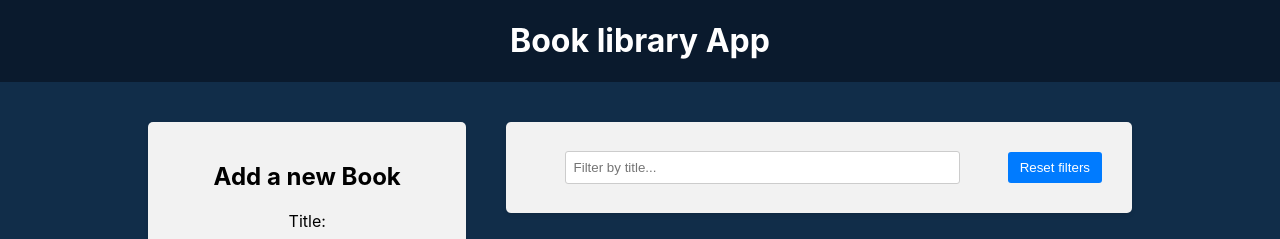
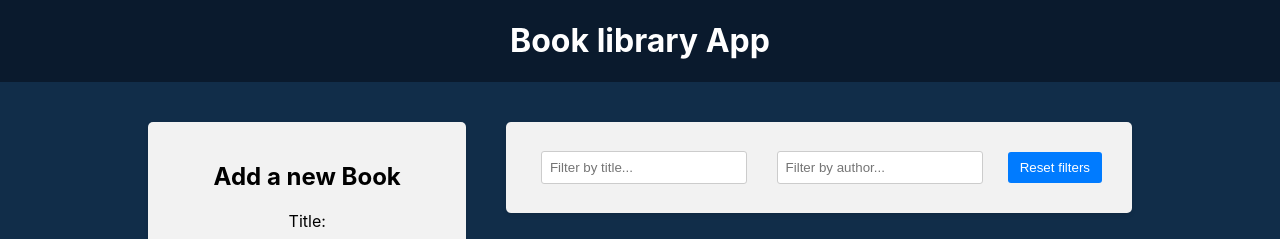
Before and after one commit to VladimirRogalev/30-react-redux, a React (Create React App) app in the folder frontend/: page / in a window 1280 px wide. Shown: the top 239 px of the page. Built offline with nearby package versions, Linux system fonts and the light colour scheme.

Commit message:
Filter by author

```diff
--- a/frontend/src/components/BookList/BookList.js
+++ b/frontend/src/components/BookList/BookList.js
@@ -3,17 +3,22 @@ import { BsBookmarkStarFill, BsBookmarkStar } from 'react-icons/bs';
 import { deleteBook, toggleFavorite } from '../../redux/books/actionCreators';
 import './BookList.css';
 import { useSelector } from 'react-redux';
-import { selectTitleFilter } from '../../redux/slices/filterSlice';
+import {
+  selectAuthorFilter,
+  selectTitleFilter,
+} from '../../redux/slices/filterSlice';
 
 const BookList = () => {
   const books = useSelector((state) => state.books);
   const titleFilter = useSelector(selectTitleFilter);
+  const authorFilter = useSelector(selectAuthorFilter);
 
   const filteredBooks = books.filter((book) => {
-    const matchesTitle = book.title
-      .toLowerCase()
-      .includes(titleFilter.toLowerCase());
-    return matchesTitle;
+    const matchesTitleAndAuthor =
+      book.title.toLowerCase().includes(titleFilter.toLowerCase()) &&
+      book.author.toLowerCase().includes(authorFilter.toLowerCase());
+
+    return matchesTitleAndAuthor;
   });
   const dispatch = useDispatch();
 
--- a/frontend/src/components/Filter/Filter.js
+++ b/frontend/src/components/Filter/Filter.js
@@ -2,6 +2,8 @@ import { useDispatch, useSelector } from 'react-redux';
 import {
   setTitleFilter,
   selectTitleFilter,
+  setAuthorFilter,
+  selectAuthorFilter,
   resetFilters,
 } from '../../redux/slices/filterSlice';
 import './Filter.css';
@@ -9,10 +11,16 @@ import './Filter.css';
 const Filter = () => {
   const dispatch = useDispatch();
   const titleFilter = useSelector(selectTitleFilter);
+  const authorFilter = useSelector(selectAuthorFilter);
 
   const handleTitleFilterChange = (e) => {
     dispatch(setTitleFilter(e.target.value));
   };
+
+  const handleAuthorFilterChange = (e) => {
+    dispatch(setAuthorFilter(e.target.value));
+  };
+
   const handleResetFilters = () => {
     dispatch(resetFilters());
   };
@@ -27,6 +35,14 @@ const Filter = () => {
             onChange={handleTitleFilterChange}
           />
         </div>
+        <div className="filter-group">
+          <input
+            type="text"
+            value={authorFilter}
+            placeholder="Filter by author..."
+            onChange={handleAuthorFilterChange}
+          />
+        </div>
         <button type="button" onClick={handleResetFilters}>
           Reset filters
         </button>
--- a/frontend/src/redux/slices/filterSlice.js
+++ b/frontend/src/redux/slices/filterSlice.js
@@ -2,6 +2,7 @@ import { createSlice } from '@reduxjs/toolkit';
 
 const initialState = {
   title: '',
+  author: '',
 };
 
 const filterSlice = createSlice({
@@ -16,14 +17,20 @@ const filterSlice = createSlice({
       //   return state;
       state.title = action.payload;
     },
+    setAuthorFilter: (state, action) => {
+      state.author = action.payload;
+    },
     resetFilters: (state) => {
       return initialState;
     },
   },
 });
 
-export const { setTitleFilter, resetFilters } = filterSlice.actions;
+export const { setTitleFilter, setAuthorFilter, resetFilters } =
+  filterSlice.actions;
 
 export const selectTitleFilter = (state) => state.filter.title;
 
+export const selectAuthorFilter = (state) => state.filter.author;
+
 export default filterSlice.reducer;
```
